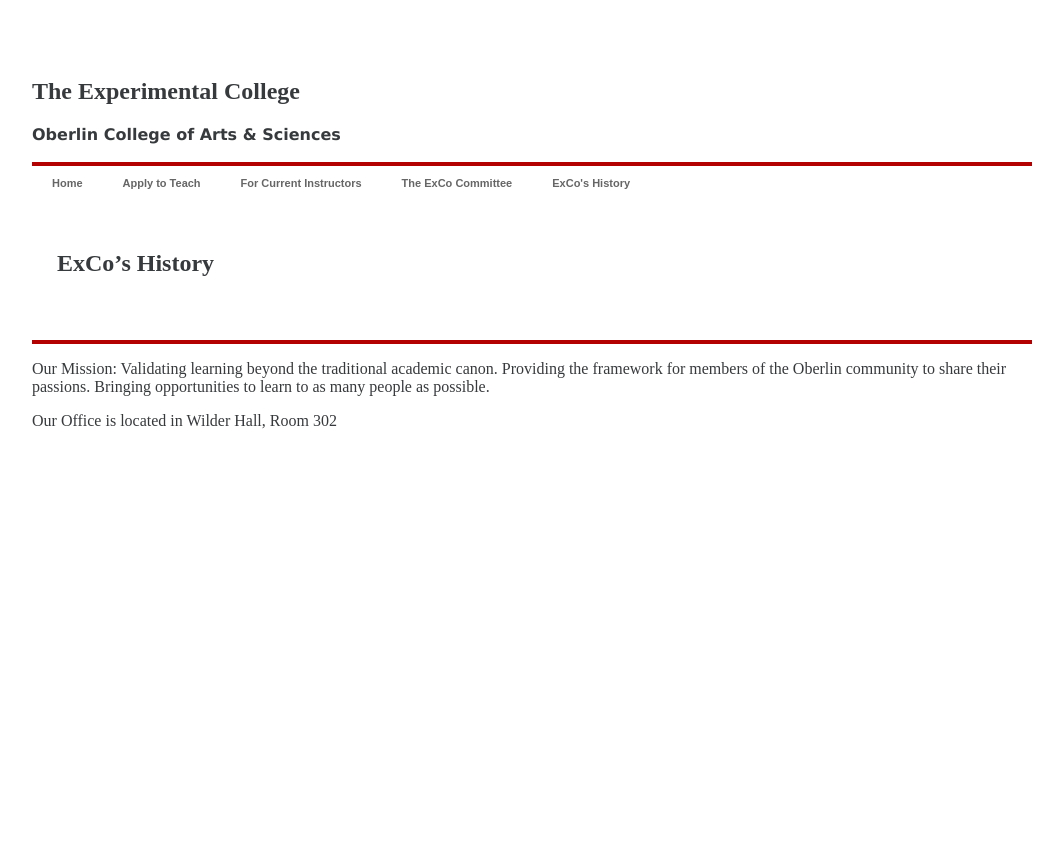
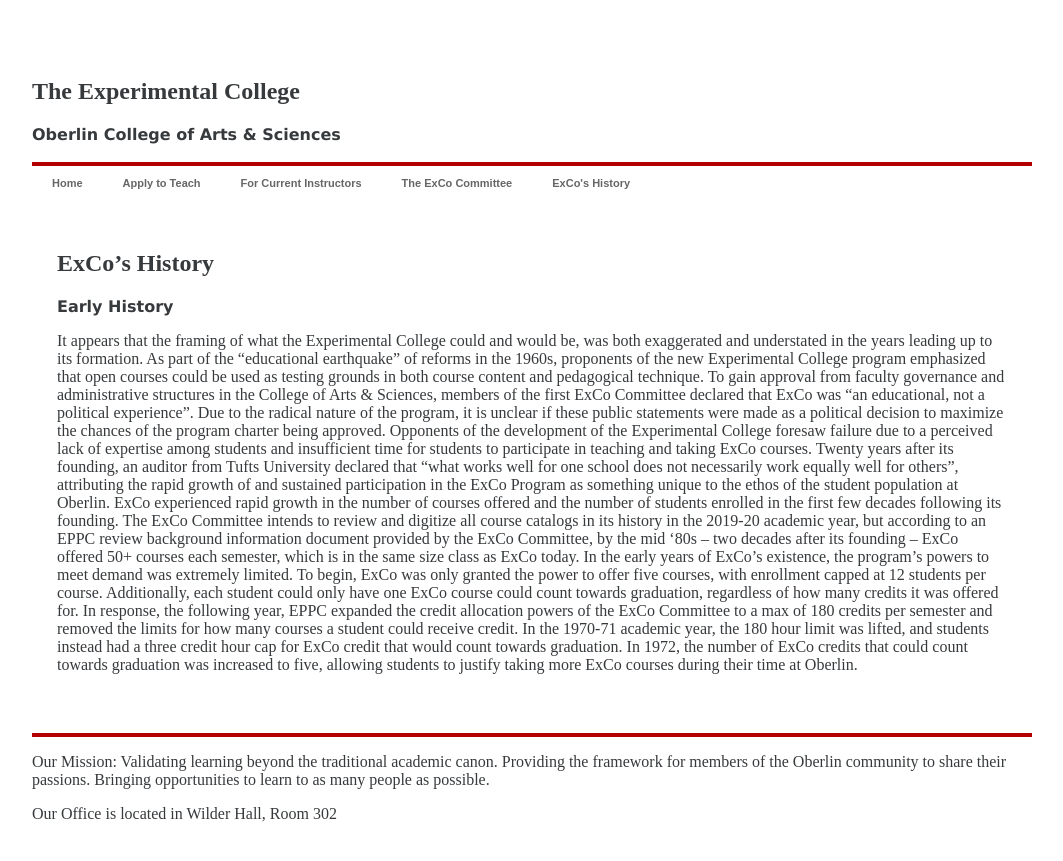
Before and after one commit to OberlinExCo/OberlinExCo.github.io, a Jekyll site: the page built from history.md, in a window 1280 px wide. Shown: the top 861 px of the page, without its empty margins (108-1171 px from the left). Built offline with Jekyll 4.4.1, drawn with Linux system fonts in a browser that asks for light colours.

Commit message:
Update history.md
Early history of ExCo

```diff
--- a/history.md
+++ b/history.md
@@ -4,3 +4,7 @@ description:
 layout: default
 ---
 ## ExCo's History
+# Early History
+It appears that the framing of what the Experimental College could and would be, was both exaggerated and understated in the years leading up to its formation. As part of the “educational earthquake” of reforms in the 1960s, proponents of the new Experimental College program emphasized that open courses could be used as testing grounds in both course content and pedagogical technique. To gain approval from faculty governance and administrative structures in the College of Arts & Sciences, members of the first ExCo Committee declared that ExCo was “an educational, not a political experience”. Due to the radical nature of the program, it is unclear if these public statements were made as a political decision to maximize the chances of the program charter being approved. Opponents of the development of the Experimental College foresaw failure due to a perceived lack of expertise among students and insufficient time for students to participate in teaching and taking ExCo courses. Twenty years after its founding, an auditor from Tufts University declared that “what works well for one school does not necessarily work equally well for others”, attributing the rapid growth of and sustained participation in the ExCo Program as something unique to the ethos of the student population at Oberlin.
+ExCo experienced rapid growth in the number of courses offered and the number of students enrolled in the first few decades following its founding. The ExCo Committee intends to review and digitize all course catalogs in its history in the 2019-20 academic year, but according to an EPPC review background information document provided by the ExCo Committee, by the mid ‘80s -- two decades after its founding -- ExCo offered 50+ courses each semester, which is in the same size class as ExCo today.
+In the early years of ExCo’s existence, the program’s powers to meet demand was extremely limited. To begin, ExCo was only granted the power to offer five courses, with enrollment capped at 12 students per course. Additionally, each student could only have one ExCo course could count towards graduation, regardless of how many credits it was offered for. In response, the following year, EPPC expanded the credit allocation powers of the ExCo Committee to a max of 180 credits per semester and removed the limits for how many courses a student could receive credit. In the 1970-71 academic year, the 180 hour limit was lifted, and students instead had a three credit hour cap for ExCo credit that would count towards graduation. In 1972, the number of ExCo credits that could count towards graduation was increased to five, allowing students to justify taking more ExCo courses during their time at Oberlin.
```
